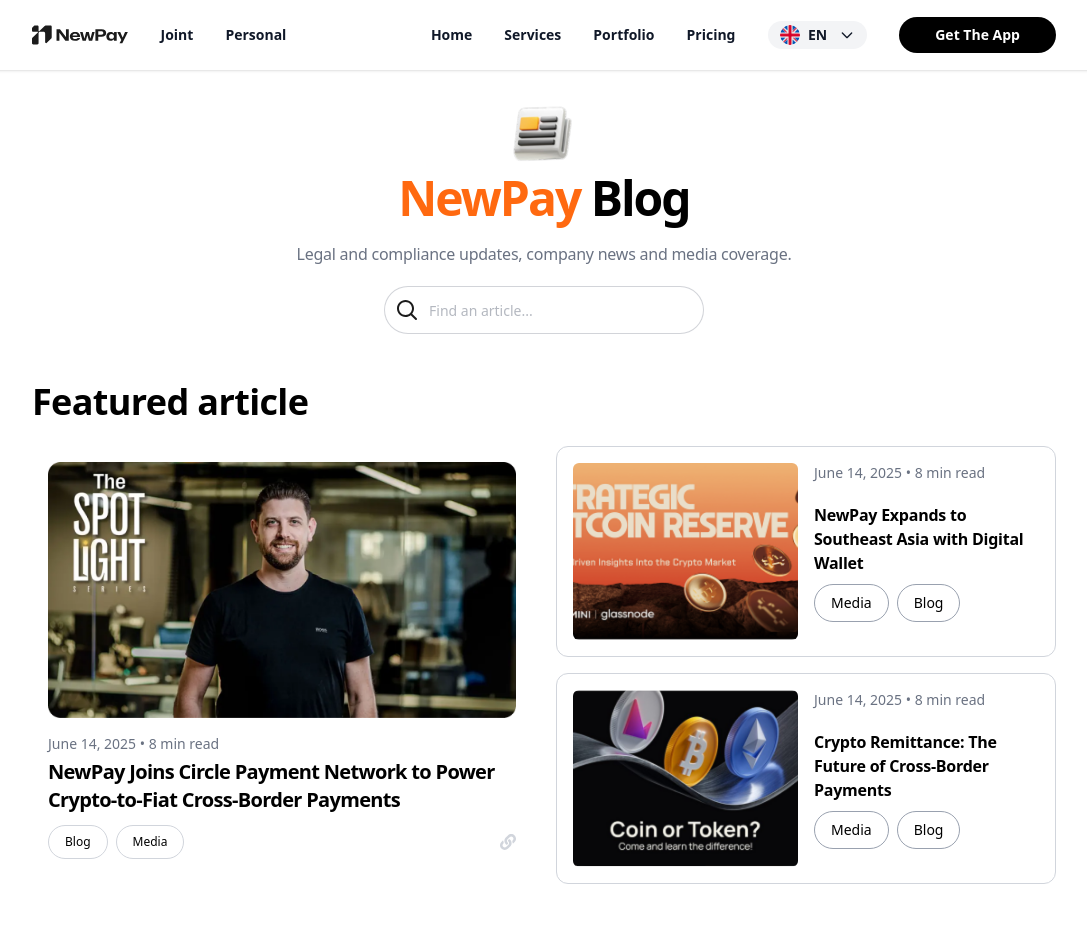
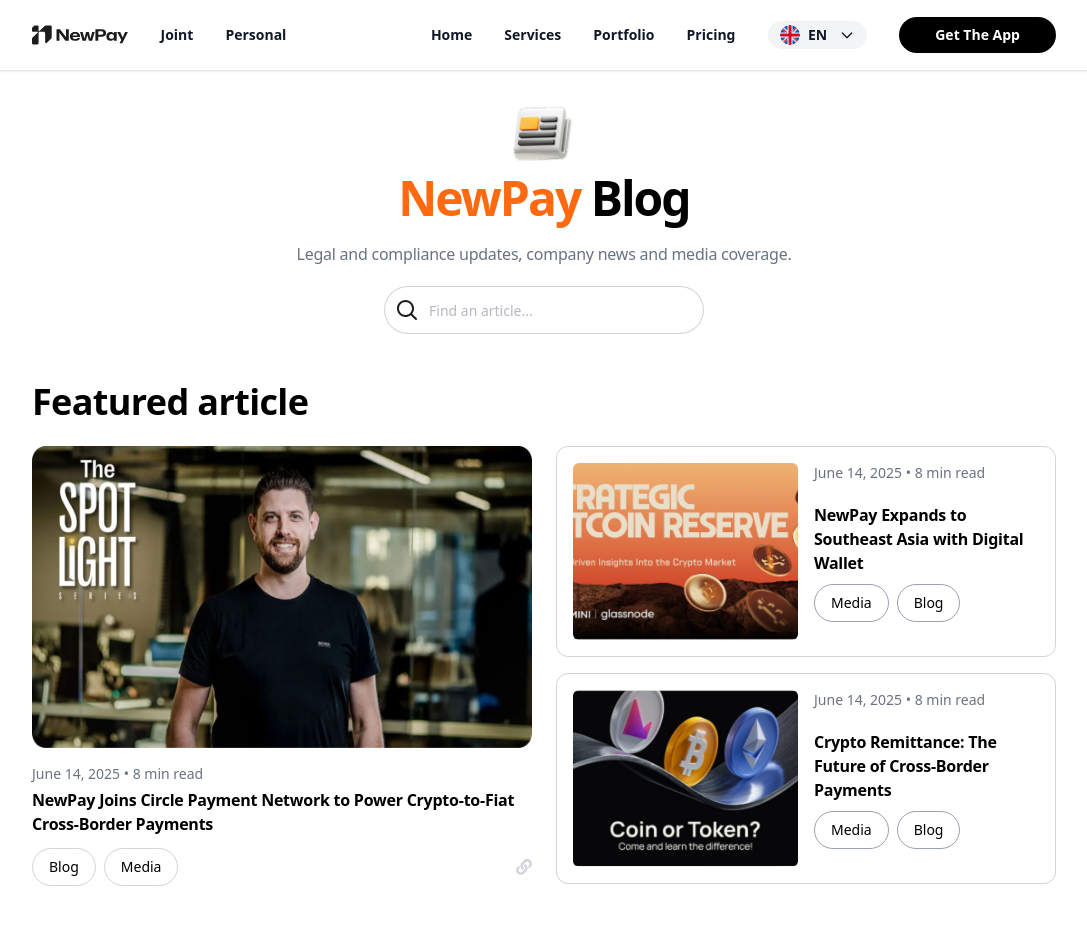
Before and after one commit to newpaysupport/newpay-website, a Next.js app: page /en in a window 1280 px wide. Shown: the top 952 px of the page, without its empty margins (96-1183 px from the left). Built offline with nearby package versions, Linux system fonts and the light colour scheme.

Commit message:
fix : card.tsx

```diff
--- a/src/components/card.tsx
+++ b/src/components/card.tsx
@@ -14,26 +14,26 @@
 }
 const Card = ({title, date, readTime, tags, image, CardBg} : CardProps) => {
     return (
-        <div className={`flex flex-col ${CardBg === false ? '' : 'hover:bg-orange-50 hover:border border-orange-100' } p-4 rounded-3xl group`}>
-            <div className="w-full">
+        <div className={`flex flex-col ${CardBg === false ? '' : 'hover:bg-orange-50 hover:border border-orange-100 p-3'} rounded-3xl group`}>
+            <div className="w-full h-full">
                 <Image
                     src={image || '/images/spotlight.jpg'} // Default image if none provided
                     alt="Spotlight"
                     width={600}
                     height={400}
-                    className="rounded-lg object-cover w-full h-full"
+                    className="rounded-lg  w-full h-full"
                 />
             </div>
             <div className="w-full flex flex-col justify-between mt-4">
                 <div>
                     <p className="text-sm text-gray-500 mb-1 font-medium">{date} • {readTime}</p>
-                    <h3 className="text-xl font-bold mb-3 leading-snug">
+                    <h3 className="text-md font-semibold mb-3">
                         {title}
                     </h3>
                 </div>
                 <div className="flex items-center gap-2">
-                    <span className="text-xs border border-gray-300 rounded-full px-4 py-2">{tags?.at(1)}</span>
-                    <span className="text-xs border border-gray-300 rounded-full px-4 py-2">{tags?.at(0)}</span>
+                    <span className="text-sm font-medium border border-gray-300 rounded-full px-4 py-2">{tags?.at(1)}</span>
+                    <span className="text-sm font-medium border border-gray-300 rounded-full px-4 py-2">{tags?.at(0)}</span>
                     <FaLink className="text-gray-300 ml-auto group-hover:text-orange-200" />
                 </div>
 
```
